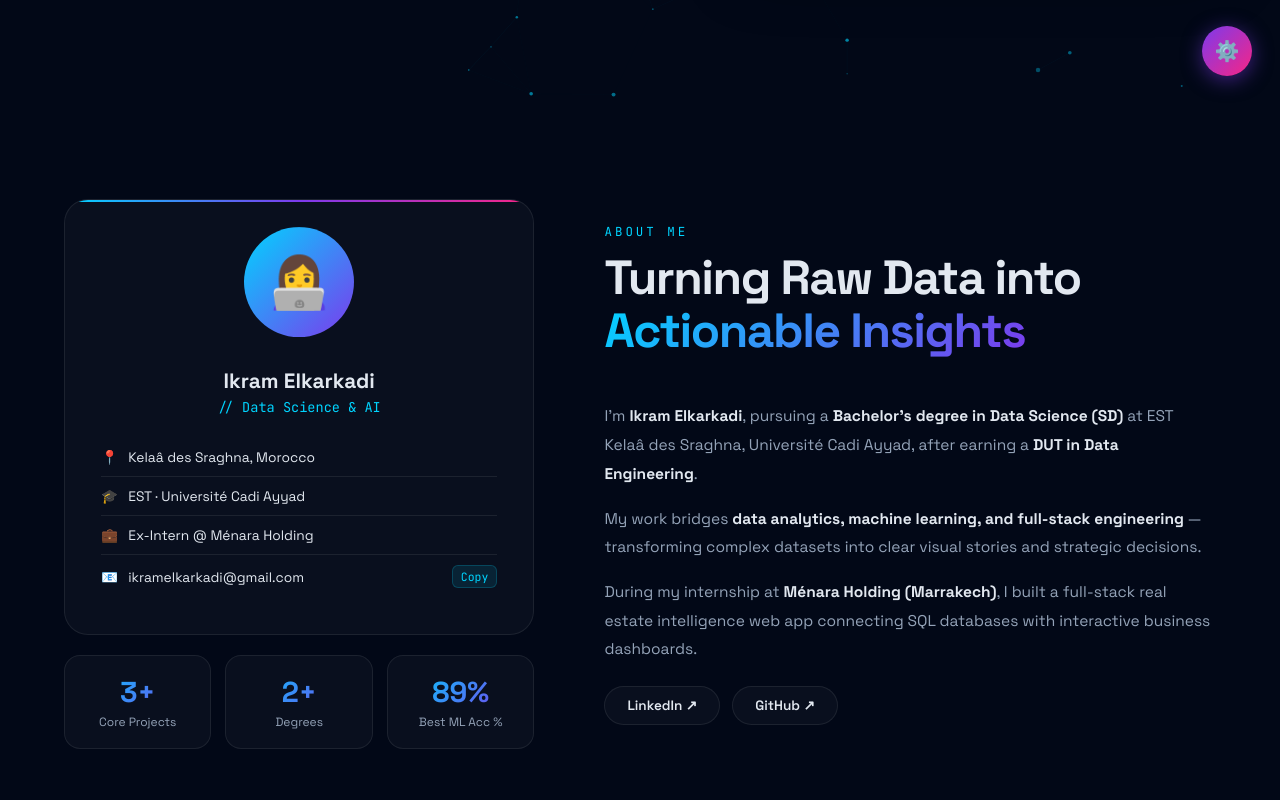
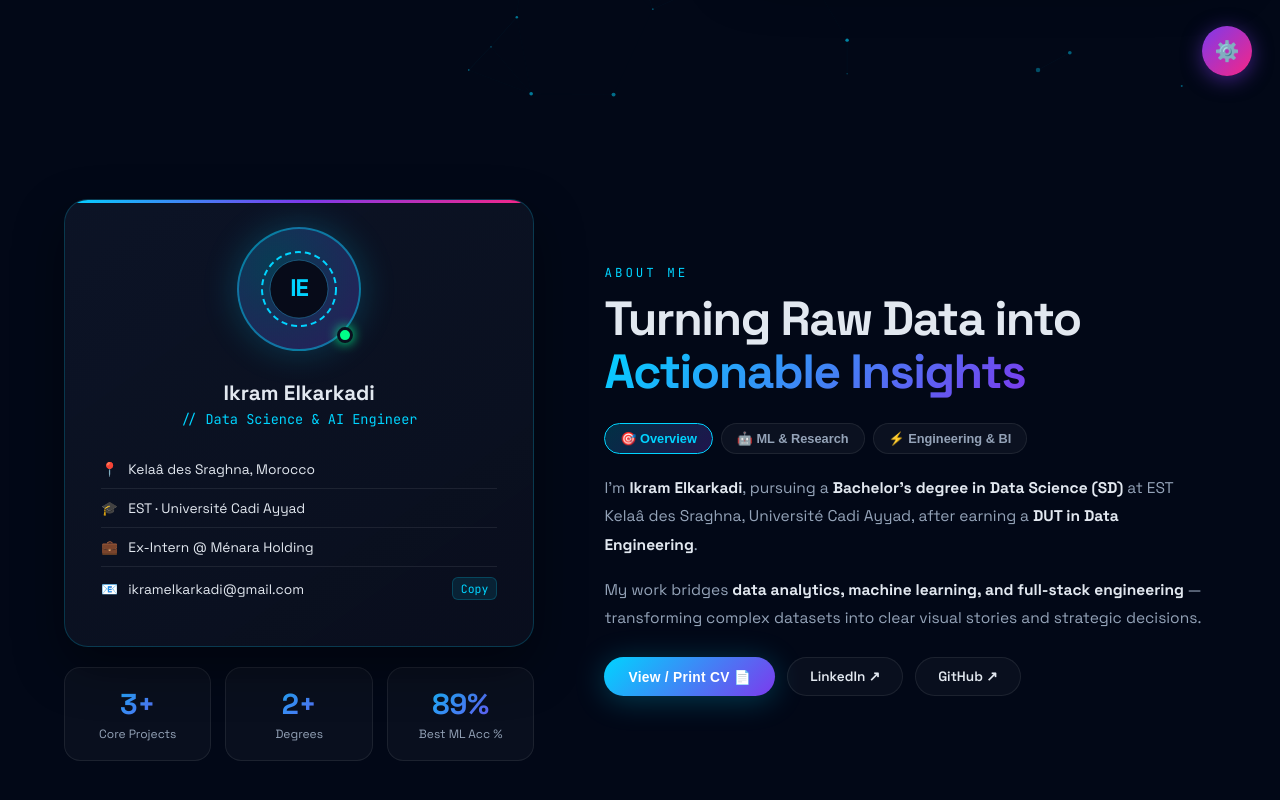
Before and after one commit to Ikram-Elkarkadi/Ikram-Elkarkadi.github.io, a plain HTML site: page index.html in a window 1280 px wide. Shown: the part 696-1496 px from the top of the page. Drawn offline with nearby package versions, Linux system fonts and the light colour scheme.

Commit message:
Upgrade About section with custom SVG monogram, interactive tabs & CV modal

```diff
--- a/index.html
+++ b/index.html
@@ -98,9 +98,17 @@ section{position:relative;z-index:1;padding:95px 5%}
 
 /* ABOUT */
 .about-grid{display:grid;grid-template-columns:1fr 1.3fr;gap:70px;align-items:center}
-.about-card{background:var(--card);border:1px solid var(--border);border-radius:24px;padding:36px;position:relative;overflow:hidden;transition:transform .3s}
-.about-card::before{content:'';position:absolute;top:0;left:0;right:0;height:2px;background:linear-gradient(90deg,var(--cyan),var(--purple),var(--pink))}
-.avatar-ring{width:110px;height:110px;border-radius:50%;background:linear-gradient(135deg,var(--cyan),var(--purple));display:flex;align-items:center;justify-content:center;font-size:3.2rem;margin:0 auto 22px;position:relative;animation:float 5s ease-in-out infinite}
+.about-card{background:linear-gradient(145deg,rgba(15,23,42,0.8),rgba(10,15,30,0.9));border:1px solid rgba(0,212,255,0.2);border-radius:24px;padding:36px;position:relative;overflow:hidden;transition:transform .3s,box-shadow .3s;box-shadow:0 20px 50px rgba(0,0,0,0.4)}
+.about-card:hover{transform:translateY(-4px);box-shadow:0 25px 60px rgba(0,212,255,0.12)}
+.about-card::before{content:'';position:absolute;top:0;left:0;right:0;height:2.5px;background:linear-gradient(90deg,var(--cyan),var(--purple),var(--pink))}
+.avatar-ring{width:124px;height:124px;border-radius:50%;background:radial-gradient(circle at 30% 30%,rgba(0,212,255,0.22),rgba(124,58,237,0.28));border:2px solid rgba(0,212,255,0.45);display:flex;align-items:center;justify-content:center;margin:0 auto 20px;position:relative;animation:float 5s ease-in-out infinite;box-shadow:0 0 35px rgba(0,212,255,0.22)}
+.avatar-status{position:absolute;bottom:6px;right:6px;width:16px;height:16px;background:var(--green);border:3px solid #0a0f1e;border-radius:50%;box-shadow:0 0 12px var(--green)}
+.about-tabs{display:flex;gap:8px;flex-wrap:wrap;margin-bottom:20px}
+.about-tab{padding:7px 15px;border-radius:50px;background:rgba(255,255,255,0.04);border:1px solid var(--border);color:var(--muted);font-size:.8rem;font-weight:600;cursor:pointer;transition:all .25s}
+.about-tab:hover{border-color:var(--cyan);color:var(--text)}
+.about-tab.active{background:linear-gradient(135deg,rgba(0,212,255,0.2),rgba(124,58,237,0.25));border-color:var(--cyan);color:var(--cyan)}
+.about-panel{display:none;animation:fadeIn .35s ease}
+.about-panel.active{display:block}
 .about-name{text-align:center;font-size:1.3rem;font-weight:700;margin-bottom:4px}
 .about-role{text-align:center;color:var(--cyan);font-size:.85rem;font-family:'JetBrains Mono',monospace;margin-bottom:22px}
 .info-item{display:flex;align-items:center;justify-content:space-between;gap:12px;padding:10px 0;border-bottom:1px solid var(--border);font-size:.86rem}
@@ -327,9 +335,17 @@ footer{position:relative;z-index:1;padding:45px 5% 30px;border-top:1px solid var
     <div class="about-grid">
       <div class="reveal">
         <div class="about-card">
-          <div class="avatar-ring">👩‍💻</div>
+          <div class="avatar-ring">
+            <svg width="82" height="82" viewBox="0 0 82 82" fill="none" xmlns="http://www.w3.org/2000/svg">
+              <circle cx="41" cy="41" r="37" stroke="url(#avGrad)" stroke-width="2" stroke-dasharray="6 4"/>
+              <circle cx="41" cy="41" r="29" fill="#070B19" stroke="#38BDF8" stroke-opacity="0.35"/>
+              <text x="41" y="48" text-anchor="middle" fill="url(#avGrad)" font-family="Space Grotesk, sans-serif" font-size="24" font-weight="800" letter-spacing="-1">IE</text>
+              <defs><linearGradient id="avGrad" x1="0" y1="0" x2="82" y2="82"><stop offset="0%" stop-color="#00D4FF"/><stop offset="100%" stop-color="#A855F7"/></linearGradient></defs>
+            </svg>
+            <div class="avatar-status" title="Available for Data Science Collaborations"></div>
+          </div>
           <div class="about-name">Ikram Elkarkadi</div>
-          <div class="about-role">// Data Science & AI</div>
+          <div class="about-role">// Data Science &amp; AI Engineer</div>
           <div class="info-item"><div class="info-left"><span>📍</span><span>Kelaâ des Sraghna, Morocco</span></div></div>
           <div class="info-item"><div class="info-left"><span>🎓</span><span>EST · Université Cadi Ayyad</span></div></div>
           <div class="info-item"><div class="info-left"><span>💼</span><span>Ex-Intern @ Ménara Holding</span></div></div>
@@ -346,11 +362,26 @@ footer{position:relative;z-index:1;padding:45px 5% 30px;border-top:1px solid var
       </div>
       <div class="about-text reveal">
         <div class="section-label">About Me</div>
-        <h2 class="section-title">Turning Raw Data into <span>Actionable Insights</span></h2>
-        <p>I'm <strong>Ikram Elkarkadi</strong>, pursuing a <strong>Bachelor's degree in Data Science (SD)</strong> at EST Kelaâ des Sraghna, Université Cadi Ayyad, after earning a <strong>DUT in Data Engineering</strong>.</p>
-        <p>My work bridges <strong>data analytics, machine learning, and full-stack engineering</strong> — transforming complex datasets into clear visual stories and strategic decisions.</p>
-        <p>During my internship at <strong>Ménara Holding (Marrakech)</strong>, I built a full-stack real estate intelligence web app connecting SQL databases with interactive business dashboards.</p>
-        <div style="display:flex;gap:12px;flex-wrap:wrap;margin-top:22px">
+        <h2 class="section-title" style="margin-bottom:24px">Turning Raw Data into <span>Actionable Insights</span></h2>
+        <div class="about-tabs">
+          <button class="about-tab active" onclick="switchAbout(0,this)">🎯 Overview</button>
+          <button class="about-tab" onclick="switchAbout(1,this)">🤖 ML &amp; Research</button>
+          <button class="about-tab" onclick="switchAbout(2,this)">⚡ Engineering &amp; BI</button>
+        </div>
+        <div class="about-panel active" id="aboutP0">
+          <p>I'm <strong>Ikram Elkarkadi</strong>, pursuing a <strong>Bachelor's degree in Data Science (SD)</strong> at EST Kelaâ des Sraghna, Université Cadi Ayyad, after earning a <strong>DUT in Data Engineering</strong>.</p>
+          <p>My work bridges <strong>data analytics, machine learning, and full-stack engineering</strong> — transforming complex datasets into clear visual stories and strategic decisions.</p>
+        </div>
+        <div class="about-panel" id="aboutP1">
+          <p>Focused on <strong>predictive modeling, EDA, and statistical inference</strong> using Python, Pandas, NumPy, and Scikit-learn.</p>
+          <p>In my UCI Student Performance study, I benchmarked 5 supervised classifiers (Random Forest, SVM, Decision Tree, KNN, Logistic Regression), reaching <strong>89% accuracy</strong> with Random Forest.</p>
+        </div>
+        <div class="about-panel" id="aboutP2">
+          <p>During my internship at <strong>Ménara Holding (Marrakech)</strong>, I engineered <strong>Menara Intel Master</strong> — a full-stack real estate intelligence web app built with PHP/Laravel, MySQL, and Chart.js.</p>
+          <p>Optimized relational SQL queries, reducing dashboard load latency by <strong>40%</strong> and enabling real-time KPI reporting.</p>
+        </div>
+        <div style="display:flex;gap:12px;flex-wrap:wrap;margin-top:24px">
+          <button onclick="openCV()" class="btn-primary" style="padding:11px 24px;font-size:.86rem">View / Print CV 📄</button>
           <a href="https://linkedin.com/in/ikram-elkarkadi/" target="_blank" class="btn-secondary" style="padding:10px 22px;font-size:.85rem">LinkedIn ↗</a>
           <a href="https://github.com/Ikram-Elkarkadi" target="_blank" class="btn-secondary" style="padding:10px 22px;font-size:.85rem">GitHub ↗</a>
         </div>
@@ -805,6 +836,32 @@ function openProject(i){
   `;
   document.getElementById('projectModal').classList.add('open');
 }
+function switchAbout(idx,btn){
+  document.querySelectorAll('.about-tab').forEach(b=>b.classList.remove('active'));
+  btn.classList.add('active');
+  document.querySelectorAll('.about-panel').forEach((p,i)=>p.classList.toggle('active',i===idx));
+}
+function openCV(){
+  document.getElementById('modalContent').innerHTML=`
+    <div style="font-family:'JetBrains Mono',monospace;font-size:.78rem;color:var(--cyan);margin-bottom:6px">CURRICULUM VITAE · SUMMARY</div>
+    <h2 style="font-size:1.5rem;margin-bottom:4px">Ikram Elkarkadi</h2>
+    <p style="color:var(--muted);font-size:.88rem;margin-bottom:16px">Data Science Student (Bachelor SD) · Kelaâ des Sraghna, Morocco · ikramelkarkadi@gmail.com</p>
+    <div style="border-top:1px solid var(--border);padding-top:14px;margin-bottom:14px">
+      <strong style="color:var(--cyan);font-size:.85rem">EDUCATION</strong>
+      <p style="color:var(--muted);font-size:.86rem;margin-top:6px">• <b>Bachelor in Data Science (SD)</b> — EST Kelaâ des Sraghna, Université Cadi Ayyad (2024–Present)<br/>• <b>DUT in Data Engineering</b> — EST Kelaâ des Sraghna, Université Cadi Ayyad (2022–2024)</p>
+    </div>
+    <div style="margin-bottom:14px">
+      <strong style="color:var(--cyan);font-size:.85rem">EXPERIENCE & PROJECTS</strong>
+      <p style="color:var(--muted);font-size:.86rem;margin-top:6px">• <b>Data & Web Developer Intern @ Ménara Holding</b> (Summer 2024) — Built Menara Intel Master (-40% SQL latency)<br/>• <b>Student Performance ML Study</b> — 89% accuracy with Random Forest on UCI dataset<br/>• <b>Attendance Management System</b> — Automated tracking & PDF reporting</p>
+    </div>
+    <div style="margin-bottom:18px">
+      <strong style="color:var(--cyan);font-size:.85rem">CORE STACK</strong>
+      <p style="color:var(--muted);font-size:.86rem;margin-top:6px">Python, SQL, R, Scikit-learn, Pandas, NumPy, TensorFlow, Power BI, MySQL, MongoDB, PHP/Laravel, Git</p>
+    </div>
+    <button onclick="window.print()" class="btn-primary" style="padding:10px 22px;font-size:.85rem">Print / Save as PDF 🖨️</button>
+  `;
+  document.getElementById('projectModal').classList.add('open');
+}
 function openCmd(){document.getElementById('cmdModal').classList.add('open');}
 function closeModal(id){document.getElementById(id).classList.remove('open');}
 function jumpTo(sel){closeModal('cmdModal');document.querySelector(sel).scrollIntoView({behavior:'smooth'});}
```
